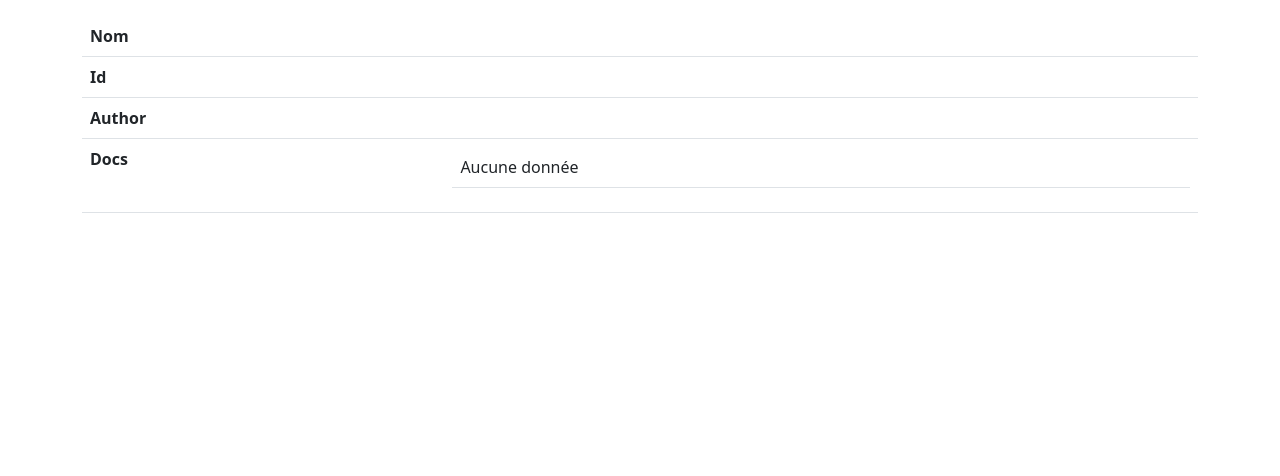
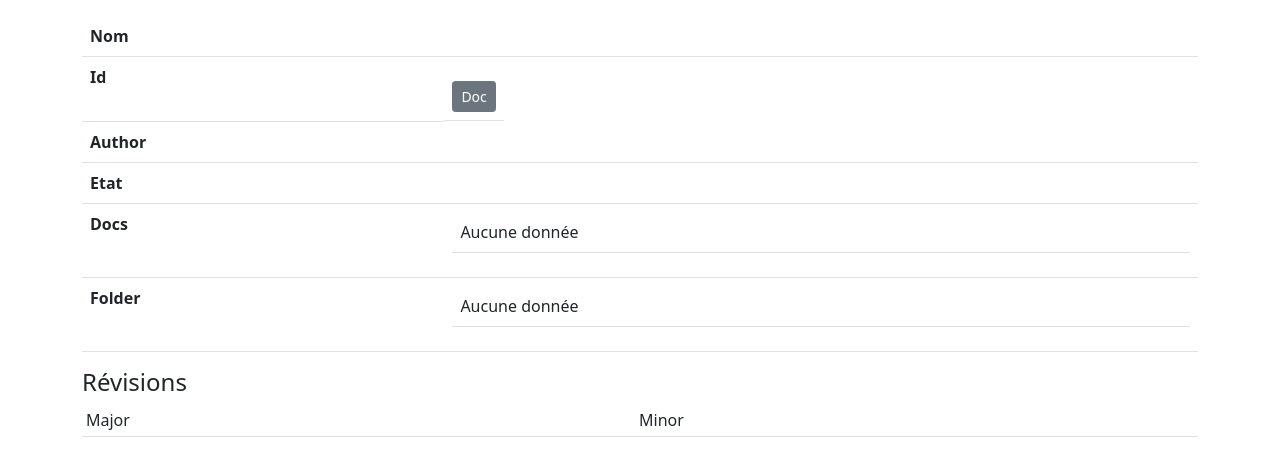
Before and after one commit to Baptou88/testSymfony, a Symfony app: template templates/TopSolid/tests.html.twig in a window 1280 px wide. Shown: the part 56-532 px from the top of the page. Run offline with Twig, Linux system fonts and the light colour scheme; the template is opened without the code that fills it, so the values that code supplies are empty; some libraries are stand-ins or nearby versions.

Commit message:
feat: TS

```diff
--- a/templates/TopSolid/index.html.twig
+++ b/templates/TopSolid/index.html.twig
@@ -24,7 +24,7 @@
                 <td>
                     <form action="{{ path('app_topsolid_post') }}" method="POST">
                         <input type="text" id="id" name="id" value="{{ project.Id }}" hidden="hidden">
-                        <button type="submit" class="btn btn-secondary">{{ project.Id }}</button>
+                        <button type="submit" class="btn btn-secondary btn-sm">{{ project.Id }}</button>
                     </form>
                 </td>
                 <td>{{ project.Name }}</td>
--- a/templates/TopSolid/tests.html.twig
+++ b/templates/TopSolid/tests.html.twig
@@ -9,11 +9,21 @@
             </tr>
             <tr>
                 <th>Id</th>
-                <td>{{ ipdmobject.Id }}</td>
+                <td style="display: inline-block">
+                    <p>{{ ipdmobject.Id }}</p>
+                    <form action="{{ path('app_topsolid_document') }}" method="POST">
+                        <input type="text" id="id" name="id" value="{{ ipdmobject.Id }}" hidden="hidden">
+                        <button type="submit" class="btn btn-secondary btn-sm">Doc</button>
+                    </form>
+                </td>
             </tr>
             <tr>
                 <th>Author</th>
                 <td>{{ ipdmobject.Author }}</td>
+            </tr>
+            <tr>
+                <th>Etat</th>
+                <td>{{ ipdmobject.strState }}</td>
             </tr>
             <tr>
                 <th>Docs</th>
@@ -24,12 +34,14 @@
                                 <td>
                                     <form action="{{ path('app_topsolid_post') }}" method="POST">
                                         <input type="text" id="id" name="id" value="{{ project.Id }}" hidden="hidden">
-                                        <button type="submit" class="btn btn-secondary">{{ project.Id }}</button>
+                                        <button type="submit" class="btn btn-secondary btn-sm">{{ project.Id }}</button>
                                     </form>
                                 </td>
                                 <td>{{ project.Name }}</td>
                                 <td>{{ project.Description }}</td>
                                 <td>{{  project.Comment }}</td>
+                                <td>{{ project.Extension }}</td>
+
 
                             </tr>
                         {% else %}
@@ -40,6 +52,63 @@
                     </table>
                 </td>
             </tr>
+            <th>Folder</th>
+            <td>
+                <table class="table">
+                    {% for  project in ipdmobject.FolderIds %}
+                        <tr>
+                            <td>
+                                <form action="{{ path('app_topsolid_post') }}" method="POST">
+                                    <input type="text" id="id" name="id" value="{{ project.Id }}" hidden="hidden">
+                                    <button type="submit" class="btn btn-secondary btn-sm">{{ project.Id }}</button>
+                                </form>
+                            </td>
+                            <td>{{ project.Name }}</td>
+                            <td>{{ project.Description }}</td>
+                            <td>{{  project.Comment }}</td>
+                            <td>{{ project.Extension }}</td>
+
+                        </tr>
+                    {% else %}
+                        <tr>
+                            <td colspan="4">Aucune donnée</td>
+                        </tr>
+                    {%  endfor %}
+                </table>
+            </td>
+            </tr>
+        </table>
+    </div>
+    <div class="container">
+        <h4>Révisions</h4>
+        <table class="table table-sm">
+            <thead>
+                <tr>
+                    <thead>
+                        <td>Major</td>
+                        <td>Minor</td>
+                    </thead>
+                </tr>
+            </thead>
+            {%  for majorrev in ipdmobject.MajorRevisions%}
+                <tr>
+                    <th>{{   majorrev.Id }}</th>
+                    <td>
+                        <table class="table table-sm">
+                            {%  for minorrev in majorrev.MinorRevisions %}
+                            <tr>
+                                <td>
+                                    <form action="{{ path('app_topsolid_document') }}" method="POST">
+                                        <input type="text" id="id" name="id" value="{{ minorrev.pdmMinorRevisionId }}" hidden="hidden">
+                                        <button type="submit" class="btn btn-secondary btn-sm">{{ minorrev.pdmMinorRevisionId }}</button>
+                                    </form>
+                                </td>
+                            </tr>
+                            {% endfor %}
+                        </table>
+                    </td>
+                </tr>
+            {% endfor %}
         </table>
     </div>
 {% endblock %}
```
Also changed, not shown: src/Controller/TopSolidController.php (+34 -2 lines), templates/TopSolid/Document.html.twig (added, +17 -0 lines).
